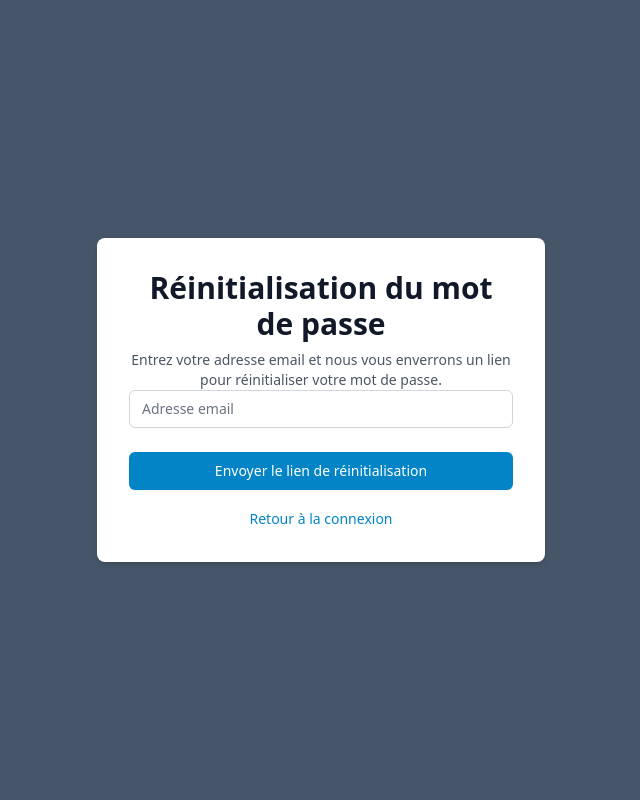
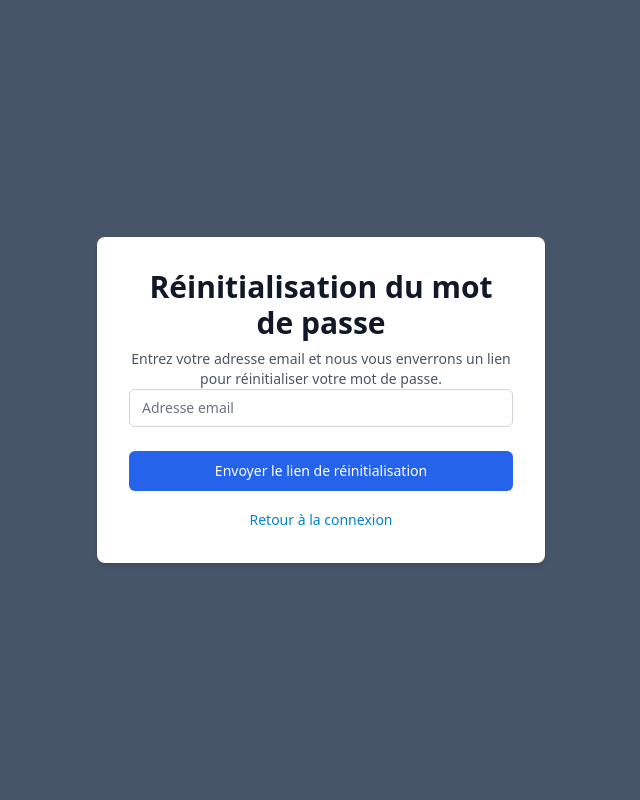
Before and after one commit to silentjmc/nationsound, a Symfony app: template backend/templates/reset_password/request.html.twig in a window 1280 px wide. Shown: the whole page, without its empty margins (319-959 px from the left). Run offline with Twig, Linux system fonts and the light colour scheme; the template is opened without the code that fills it, so the values that code supplies are empty; form fields are guessed from the names that the template uses; style sheets or scripts are compiled from the project's sources; some libraries are stand-ins or nearby versions.

Commit message:
Clean Code

```diff
--- a/backend/templates/reset_password/request.html.twig
+++ b/backend/templates/reset_password/request.html.twig
@@ -28,7 +28,7 @@
                 </div>
 
                 <div class="mt-6">
-                    <button type="submit" class="w-full flex justify-center py-2 px-4 border border-transparent rounded-md shadow-sm text-sm font-medium text-white bg-sky-600 hover:bg-sky-700 focus:outline-none focus:ring-2 focus:ring-offset-2 focus:ring-sky-500">
+                    <button type="submit" class="group relative w-full flex justify-center items-center py-2 px-4 border border-transparent text-sm font-medium rounded-md text-white bg-blue-600 hover:bg-blue-700 focus:outline-none focus:ring-2 focus:ring-offset-2 focus:ring-blue-600 transition-colors duration-200 h-10"">
                         Envoyer le lien de réinitialisation
                     </button>
                 </div>
```
